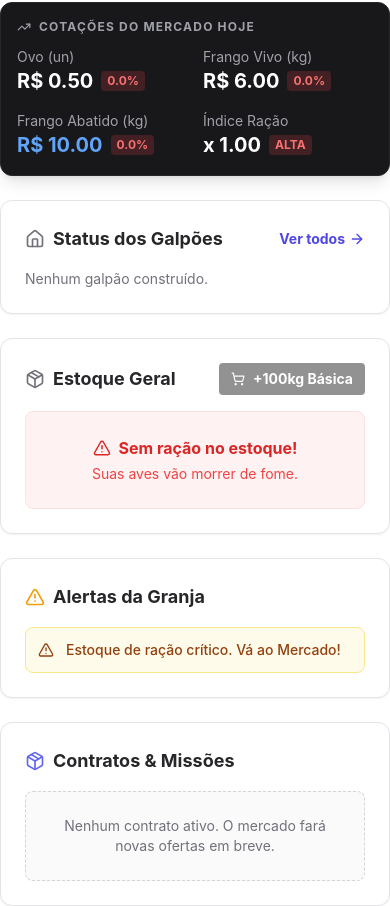
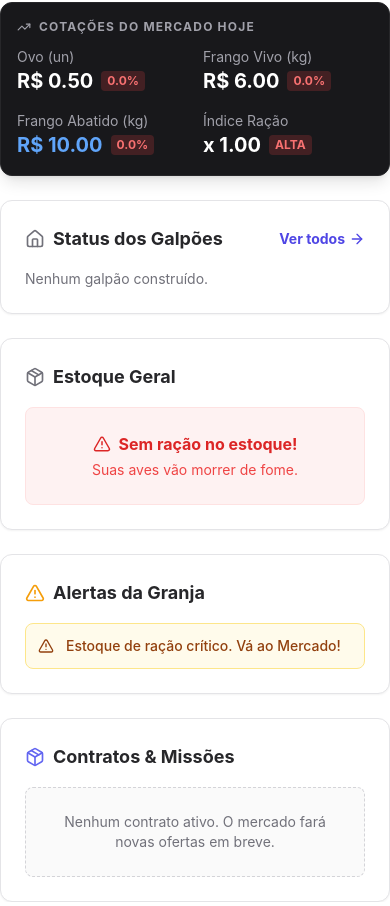
Before and after one commit to LucasAraldi-Dev/PoultrySimulator, a React (Vite) app: page /painel in a window 390 px wide. Shown: the part 670-1576 px from the top of the page. Built offline with nearby package versions, Linux system fonts and the light colour scheme.

Commit message:
feat: Melhorar Jogo Mobile de Fazenda
Co-authored-by: traeagent <traeagent@users.noreply.github.com>

```diff
--- a/src/pages/BarnsPage.tsx
+++ b/src/pages/BarnsPage.tsx
@@ -8,7 +8,6 @@ import { Modal } from '../components/Modal';
 
 export default function BarnsPage() {
   const barns = useGameStore(state => state.barns);
-  const inventory = useGameStore(state => state.inventory);
   const sellBatch = useGameStore(state => state.sellBatch);
   const marketPrices = useGameStore(state => state.marketPrices);
   const hasSlaughterhouse = useGameStore(state => state.hasSlaughterhouse);
@@ -21,8 +20,6 @@ export default function BarnsPage() {
   const [modalOpen, setModalOpen] = useState(false);
   const [selectedBarnId, setSelectedBarnId] = useState<string | null>(null);
   const [modalType, setModalType] = useState<'SELL' | 'DISCARD'>('SELL');
-
-  const totalFeed = inventory.reduce((acc, item) => acc + item.quantity, 0);
 
   const handleOpenModal = (barnId: string, type: 'SELL' | 'DISCARD') => {
     setSelectedBarnId(barnId);
@@ -101,7 +98,7 @@ export default function BarnsPage() {
                 <div className="grid grid-cols-1 md:grid-cols-2 lg:grid-cols-3 gap-6">
 
                   {/* Stats Principais */}
-                  <div className="col-span-1 lg:col-span-2 grid grid-cols-2 md:grid-cols-4 gap-4">
+                  <div className="col-span-1 lg:col-span-2 grid grid-cols-2 lg:grid-cols-4 gap-4">
                     <div className="bg-zinc-50 p-4 rounded-lg border border-zinc-100">
                       <p className="text-xs text-zinc-500 font-medium uppercase tracking-wider mb-1">Aves Vivas</p>
                       <p className="text-2xl font-bold text-zinc-800">{barn.batch.animalCount.toLocaleString()}</p>
@@ -125,7 +122,7 @@ export default function BarnsPage() {
                   </div>
 
                   {/* KPIs de Produção */}
-                  <div className="bg-zinc-50 p-4 rounded-lg border border-zinc-100 col-span-2 md:col-span-4 grid grid-cols-2 sm:grid-cols-4 gap-4">
+                  <div className="bg-zinc-50 p-4 rounded-lg border border-zinc-100 col-span-2 lg:col-span-4 grid grid-cols-2 sm:grid-cols-4 gap-4">
                     <div>
                       <p className="text-xs text-zinc-500 font-medium uppercase tracking-wider mb-1 flex items-center gap-1">
                         <Package size={14} /> Consumo Total
@@ -157,10 +154,10 @@ export default function BarnsPage() {
                   </div>
 
                   {/* Controles de Lote */}
-                  <div className="col-span-2 md:col-span-4 bg-white p-4 rounded-lg border border-zinc-200 grid grid-cols-1 md:grid-cols-4 gap-4">
-                    <div className="md:col-span-2 flex flex-col justify-between">
+                  <div className="col-span-2 lg:col-span-4 bg-white p-4 rounded-lg border border-zinc-200 grid grid-cols-1 sm:grid-cols-2 lg:grid-cols-4 gap-4">
+                    <div className="sm:col-span-2 lg:col-span-2 flex flex-col justify-between">
                       <label className="text-xs font-bold text-zinc-500 uppercase mb-2 block">Ração no Silo ({barn.siloBalance.toFixed(0)} kg / {barn.siloCapacity} kg)</label>
-                      <div className="flex gap-2">
+                      <div className="flex flex-col sm:flex-row gap-2">
                         <select
                           value={barn.selectedFeedId || 'feed_basic'}
                           onChange={(e) => selectFeed(barn.id, e.target.value)}
@@ -185,7 +182,7 @@ export default function BarnsPage() {
                               }
                             }
                           }}
-                          className={`px-3 py-2 rounded font-bold text-sm border ${barn.isRented ? 'bg-blue-100 text-blue-800 border-blue-300 hover:bg-blue-200' : 'bg-amber-100 text-amber-800 hover:bg-amber-200 border-amber-300'}`}
+                          className={`w-full sm:w-auto px-3 py-2 rounded font-bold text-sm border ${barn.isRented ? 'bg-blue-100 text-blue-800 border-blue-300 hover:bg-blue-200' : 'bg-amber-100 text-amber-800 hover:bg-amber-200 border-amber-300'}`}
                         >
                           Abastecer
                         </button>
@@ -216,7 +213,7 @@ export default function BarnsPage() {
 
                   {/* Status de Doença */}
                   {barn.batch.activeDisease && (
-                    <div className="col-span-2 md:col-span-4 bg-red-100 border border-red-200 p-3 rounded-lg text-sm text-red-800">
+                    <div className="col-span-2 lg:col-span-4 bg-red-100 border border-red-200 p-3 rounded-lg text-sm text-red-800">
                       <div className="flex justify-between items-center mb-2">
                         <p className="font-bold flex items-center gap-2">
                           <AlertCircle size={16} />
--- a/src/pages/Dashboard.tsx
+++ b/src/pages/Dashboard.tsx
@@ -1,6 +1,6 @@
 import { useGameStore } from '../store/useGameStore';
 import { FEEDS, EGG_PRICE, MEAT_PRICE_PER_KG, MEAT_PROCESSED_PRICE_PER_KG, RAW_MATERIALS } from '../store/constants';
-import { DollarSign, TrendingUp, TrendingDown, Home, AlertTriangle, Package, Egg, Bird, ShoppingCart, ArrowRight } from 'lucide-react';
+import { DollarSign, TrendingUp, TrendingDown, Home, AlertTriangle, Package, Egg, Bird, ArrowRight } from 'lucide-react';
 import { PageTransition } from '../components/PageTransition';
 import { Link } from 'react-router-dom';
 import { motion } from 'framer-motion';
@@ -15,7 +15,6 @@ export default function Dashboard() {
   const activeEvent = useGameStore(state => state.activeEvent);
   const marketPrices = useGameStore(state => state.marketPrices);
   const sellEggs = useGameStore(state => state.sellEggs);
-  const buyFeed = useGameStore(state => state.buyFeed);
   const activeMissions = useGameStore(state => state.activeMissions);
   const deliverMission = useGameStore(state => state.deliverMission);
 
@@ -55,11 +54,6 @@ export default function Dashboard() {
   if (activeEvent) {
     alerts.push(`EVENTO (${activeEvent.name}): ${activeEvent.description}`);
   }
-
-  const handleQuickBuyFeed = () => {
-    const cost = 100 * (FEEDS['feed_basic'].costPerKg * marketPrices.feedModifier);
-    buyFeed('feed_basic', 100, cost);
-  };
 
   const containerVariants = {
     hidden: { opacity: 0 },
@@ -248,14 +242,6 @@ export default function Dashboard() {
                 <Package size={20} className="text-zinc-500" />
                 Estoque Geral
               </h2>
-              <button
-                onClick={handleQuickBuyFeed}
-                disabled={money < 100 * (FEEDS['feed_basic'].costPerKg * marketPrices.feedModifier)}
-                className="text-sm font-bold text-white bg-zinc-800 hover:bg-black px-3 py-1.5 rounded flex items-center gap-2 disabled:opacity-50"
-              >
-                <ShoppingCart size={14} />
-                +100kg Básica
-              </button>
             </div>
             {inventory.length > 0 ? (
               <div className="space-y-3">
```
